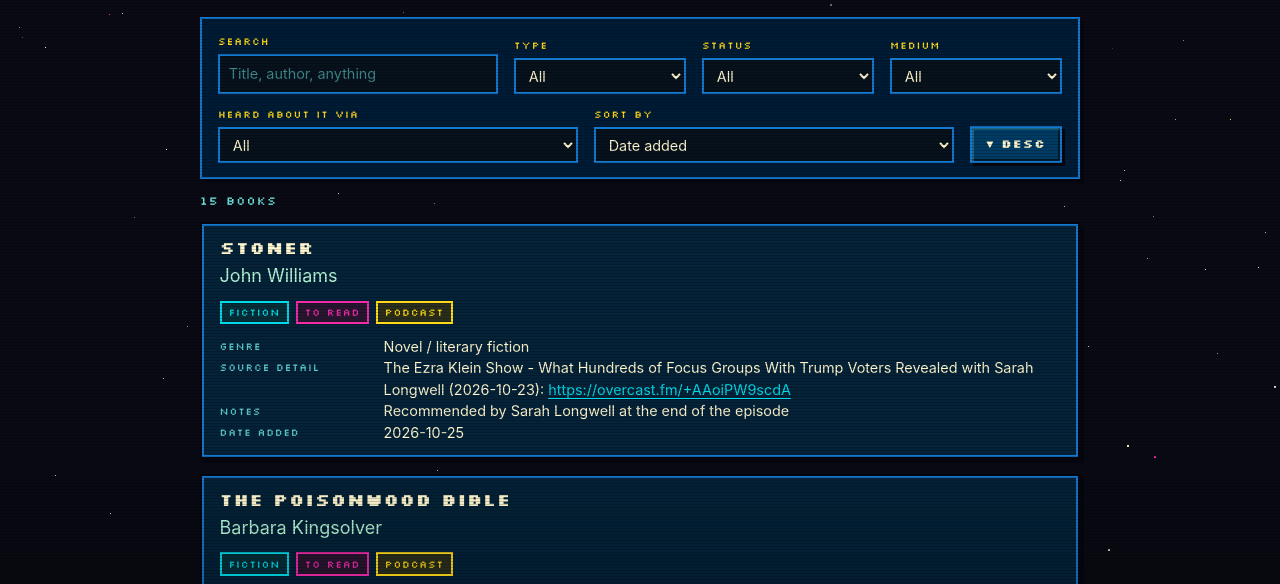
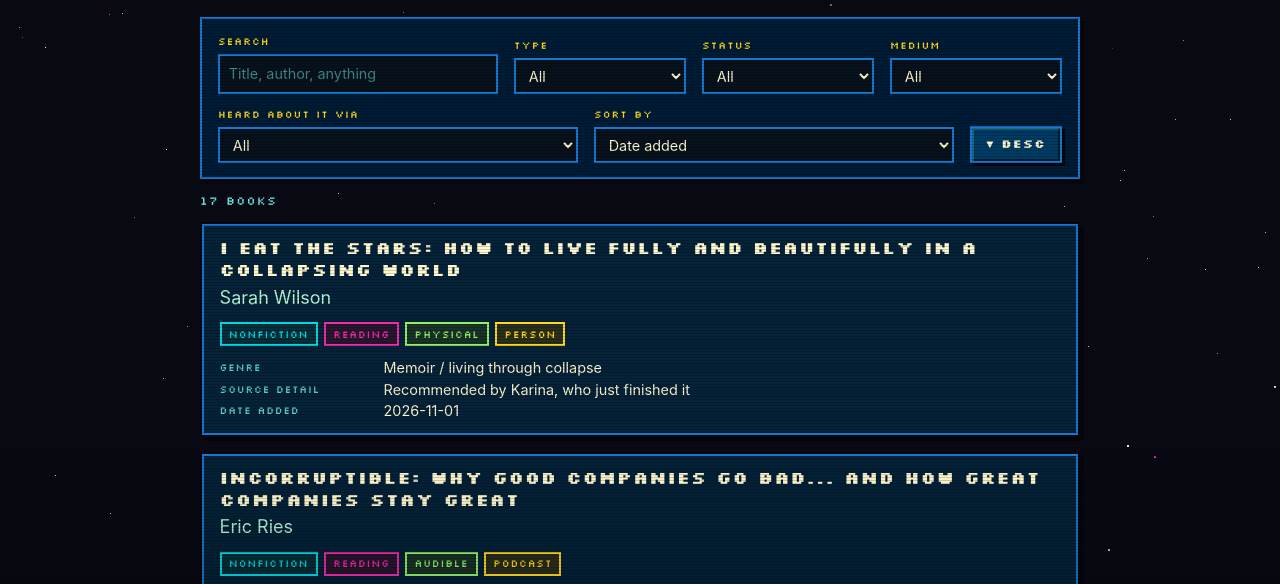
Before and after one commit to braedongough/braedon.xyz, a website: page reading.html in a window 1280 px wide. Shown: the part 210-794 px from the top of the page. Drawn offline with Linux system fonts and the light colour scheme.

Commit message:
Sync reading list
Amp-Thread-ID: https://ampcode.com/threads/T-01a196e7-2ab2-722c-82e7-f01fb3990a5f
Co-authored-by: Braedon Gough <braedongough@gmail.com>

```diff
--- a/reading.html
+++ b/reading.html
@@ -30,8 +30,20 @@
     <!-- reading-list:start -->
     <div class="reading" data-reading>
       <script type="application/json" class="reading-columns">[{"key":"title","label":"Title","kind":"text"},{"key":"author","label":"Author","kind":"text"},{"key":"genre","label":"Genre","kind":"text"},{"key":"type","label":"Type","kind":"filter"},{"key":"status","label":"Status","kind":"filter"},{"key":"medium","label":"Medium","kind":"filter"},{"key":"heard-about-it-via","label":"Heard about it via","kind":"filter"},{"key":"source-detail","label":"Source detail","kind":"text"},{"key":"notes","label":"Notes","kind":"text"},{"key":"date-added","label":"Date added","kind":"date"}]</script>
-      <p class="reading-count">15 BOOKS</p>
+      <p class="reading-count">17 BOOKS</p>
       <ul class="book-list">
+        <li class="book" data-title="I Eat the Stars: How to Live Fully and Beautifully in a Collapsing World" data-author="Sarah Wilson" data-genre="Memoir / living through collapse" data-type="Nonfiction" data-status="Reading" data-medium="Physical" data-heard-about-it-via="Person" data-source-detail="Recommended by Karina, who just finished it" data-notes="" data-date-added="2026-11-01">
+          <h3 class="book-title">I Eat the Stars: How to Live Fully and Beautifully in a Collapsing World</h3>
+          <p class="book-byline">Sarah Wilson</p>
+          <ul class="book-tags"><li class="tag tag--0" title="Type">Nonfiction</li><li class="tag tag--1" title="Status">Reading</li><li class="tag tag--2" title="Medium">Physical</li><li class="tag tag--3" title="Heard about it via">Person</li></ul>
+          <dl class="book-meta"><div><dt>Genre</dt><dd>Memoir / living through collapse</dd></div><div><dt>Source detail</dt><dd>Recommended by Karina, who just finished it</dd></div><div><dt>Date added</dt><dd>2026-11-01</dd></div></dl>
+        </li>
+        <li class="book" data-title="Incorruptible: Why Good Companies Go Bad... and How Great Companies Stay Great" data-author="Eric Ries" data-genre="Business / management" data-type="Nonfiction" data-status="Reading" data-medium="Audible" data-heard-about-it-via="Podcast" data-source-detail="Lenny's Podcast - How to build a company that withstands any era with Eric Ries: https://www.lennysnewsletter.com/p/how-to-build-a-company-that-withstands" data-notes="Bought after this episode" data-date-added="2026-11-01">
+          <h3 class="book-title">Incorruptible: Why Good Companies Go Bad... and How Great Companies Stay Great</h3>
+          <p class="book-byline">Eric Ries</p>
+          <ul class="book-tags"><li class="tag tag--0" title="Type">Nonfiction</li><li class="tag tag--1" title="Status">Reading</li><li class="tag tag--2" title="Medium">Audible</li><li class="tag tag--3" title="Heard about it via">Podcast</li></ul>
+          <dl class="book-meta"><div><dt>Genre</dt><dd>Business / management</dd></div><div><dt>Source detail</dt><dd>Lenny's Podcast - How to build a company that withstands any era with Eric Ries: <a href="https://www.lennysnewsletter.com/p/how-to-build-a-company-that-withstands">https://www.lennysnewsletter.com/p/how-to-build-a-company-that-withstands</a></dd></div><div><dt>Notes</dt><dd>Bought after this episode</dd></div><div><dt>Date added</dt><dd>2026-11-01</dd></div></dl>
+        </li>
         <li class="book" data-title="Stoner" data-author="John Williams" data-genre="Novel / literary fiction" data-type="Fiction" data-status="To read" data-medium="" data-heard-about-it-via="Podcast" data-source-detail="The Ezra Klein Show - What Hundreds of Focus Groups With Trump Voters Revealed with Sarah Longwell (2026-10-23): https://overcast.fm/+AAoiPW9scdA" data-notes="Recommended by Sarah Longwell at the end of the episode" data-date-added="2026-10-25">
           <h3 class="book-title">Stoner</h3>
           <p class="book-byline">John Williams</p>
@@ -86,16 +98,16 @@
           <ul class="book-tags"><li class="tag tag--0" title="Type">Nonfiction</li><li class="tag tag--1" title="Status">Reading</li><li class="tag tag--2" title="Medium">Physical</li><li class="tag tag--3" title="Heard about it via">Web search</li></ul>
           <dl class="book-meta"><div><dt>Genre</dt><dd>Technical / software</dd></div><div><dt>Source detail</dt><dd>Was looking for books on OAuth</dd></div><div><dt>Date added</dt><dd>2026-10-11</dd></div></dl>
         </li>
-        <li class="book" data-title="A Curious History of Sex" data-author="Kate Lister" data-genre="History" data-type="Nonfiction" data-status="Reading" data-medium="Physical" data-heard-about-it-via="Bookstore" data-source-detail="Politikens Boghal, Copenhagen - browsing with Karina" data-notes="" data-date-added="2026-10-11">
+        <li class="book" data-title="A Curious History of Sex" data-author="Kate Lister" data-genre="History" data-type="Nonfiction" data-status="Reading" data-medium="Physical" data-heard-about-it-via="Bookstore" data-source-detail="Politikens Boghal, Copenhagen - browsing with Karina; bought on a whim" data-notes="" data-date-added="2026-10-11">
           <h3 class="book-title">A Curious History of Sex</h3>
           <p class="book-byline">Kate Lister</p>
           <ul class="book-tags"><li class="tag tag--0" title="Type">Nonfiction</li><li class="tag tag--1" title="Status">Reading</li><li class="tag tag--2" title="Medium">Physical</li><li class="tag tag--3" title="Heard about it via">Bookstore</li></ul>
-          <dl class="book-meta"><div><dt>Genre</dt><dd>History</dd></div><div><dt>Source detail</dt><dd>Politikens Boghal, Copenhagen - browsing with Karina</dd></div><div><dt>Date added</dt><dd>2026-10-11</dd></div></dl>
+          <dl class="book-meta"><div><dt>Genre</dt><dd>History</dd></div><div><dt>Source detail</dt><dd>Politikens Boghal, Copenhagen - browsing with Karina; bought on a whim</dd></div><div><dt>Date added</dt><dd>2026-10-11</dd></div></dl>
         </li>
-        <li class="book" data-title="The New New Thing" data-author="Michael Lewis" data-genre="Business / tech nonfiction" data-type="Nonfiction" data-status="Reading" data-medium="Kindle" data-heard-about-it-via="" data-source-detail="" data-notes="" data-date-added="2026-10-11">
+        <li class="book" data-title="The New New Thing" data-author="Michael Lewis" data-genre="Business / tech nonfiction" data-type="Nonfiction" data-status="Finished" data-medium="Kindle" data-heard-about-it-via="" data-source-detail="" data-notes="" data-date-added="2026-10-11">
           <h3 class="book-title">The New New Thing</h3>
           <p class="book-byline">Michael Lewis</p>
-          <ul class="book-tags"><li class="tag tag--0" title="Type">Nonfiction</li><li class="tag tag--1" title="Status">Reading</li><li class="tag tag--2" title="Medium">Kindle</li></ul>
+          <ul class="book-tags"><li class="tag tag--0" title="Type">Nonfiction</li><li class="tag tag--1" title="Status">Finished</li><li class="tag tag--2" title="Medium">Kindle</li></ul>
           <dl class="book-meta"><div><dt>Genre</dt><dd>Business / tech nonfiction</dd></div><div><dt>Date added</dt><dd>2026-10-11</dd></div></dl>
         </li>
         <li class="book" data-title="The Pragmatic Programmer" data-author="David Thomas, Andrew Hunt" data-genre="Software / career nonfiction" data-type="Nonfiction" data-status="Reading" data-medium="Audible" data-heard-about-it-via="Podcast" data-source-detail="The Pragmatic Engineer podcast" data-notes="" data-date-added="2026-10-11">
@@ -104,10 +116,10 @@
           <ul class="book-tags"><li class="tag tag--0" title="Type">Nonfiction</li><li class="tag tag--1" title="Status">Reading</li><li class="tag tag--2" title="Medium">Audible</li><li class="tag tag--3" title="Heard about it via">Podcast</li></ul>
           <dl class="book-meta"><div><dt>Genre</dt><dd>Software / career nonfiction</dd></div><div><dt>Source detail</dt><dd>The Pragmatic Engineer podcast</dd></div><div><dt>Date added</dt><dd>2026-10-11</dd></div></dl>
         </li>
-        <li class="book" data-title="The Correspondent" data-author="Virginia Evans" data-genre="Literary / epistolary fiction" data-type="Fiction" data-status="To read" data-medium="" data-heard-about-it-via="Podcast" data-source-detail="The Ezra Klein Show - Bill Gates episode (2026-09-29)" data-notes="" data-date-added="2026-10-11">
+        <li class="book" data-title="The Correspondent" data-author="Virginia Evans" data-genre="Literary / epistolary fiction" data-type="Fiction" data-status="Reading" data-medium="Kindle" data-heard-about-it-via="Podcast" data-source-detail="The Ezra Klein Show - Bill Gates episode (2026-09-29)" data-notes="" data-date-added="2026-10-11">
           <h3 class="book-title">The Correspondent</h3>
           <p class="book-byline">Virginia Evans</p>
-          <ul class="book-tags"><li class="tag tag--0" title="Type">Fiction</li><li class="tag tag--1" title="Status">To read</li><li class="tag tag--3" title="Heard about it via">Podcast</li></ul>
+          <ul class="book-tags"><li class="tag tag--0" title="Type">Fiction</li><li class="tag tag--1" title="Status">Reading</li><li class="tag tag--2" title="Medium">Kindle</li><li class="tag tag--3" title="Heard about it via">Podcast</li></ul>
           <dl class="book-meta"><div><dt>Genre</dt><dd>Literary / epistolary fiction</dd></div><div><dt>Source detail</dt><dd>The Ezra Klein Show - Bill Gates episode (2026-09-29)</dd></div><div><dt>Date added</dt><dd>2026-10-11</dd></div></dl>
         </li>
         <li class="book" data-title="Into the Wood Chipper" data-author="Nicholas Enrich" data-genre="Political memoir" data-type="Nonfiction" data-status="To read" data-medium="" data-heard-about-it-via="Podcast" data-source-detail="The Ezra Klein Show - Bill Gates episode (2026-09-29)" data-notes="" data-date-added="2026-10-11">
```
